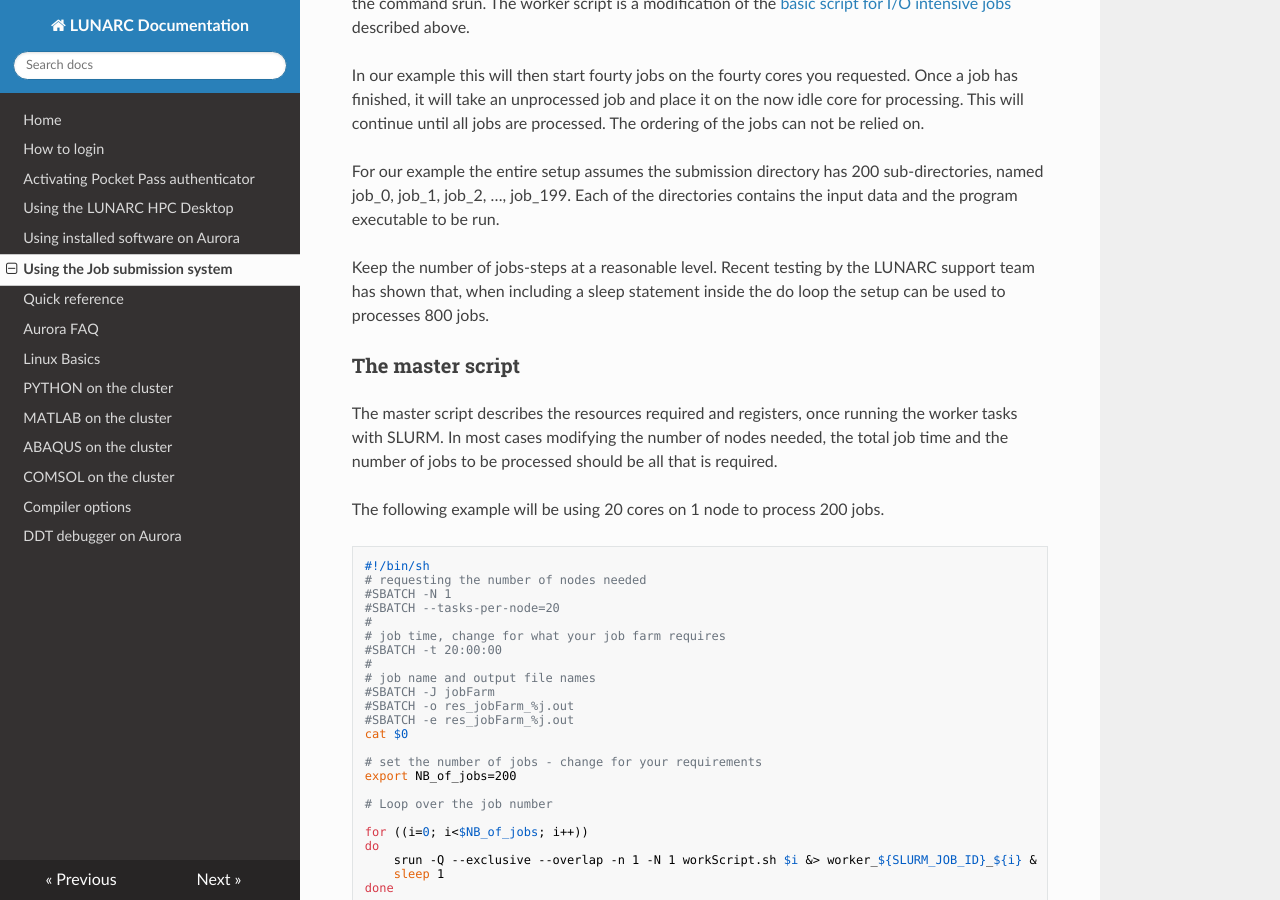
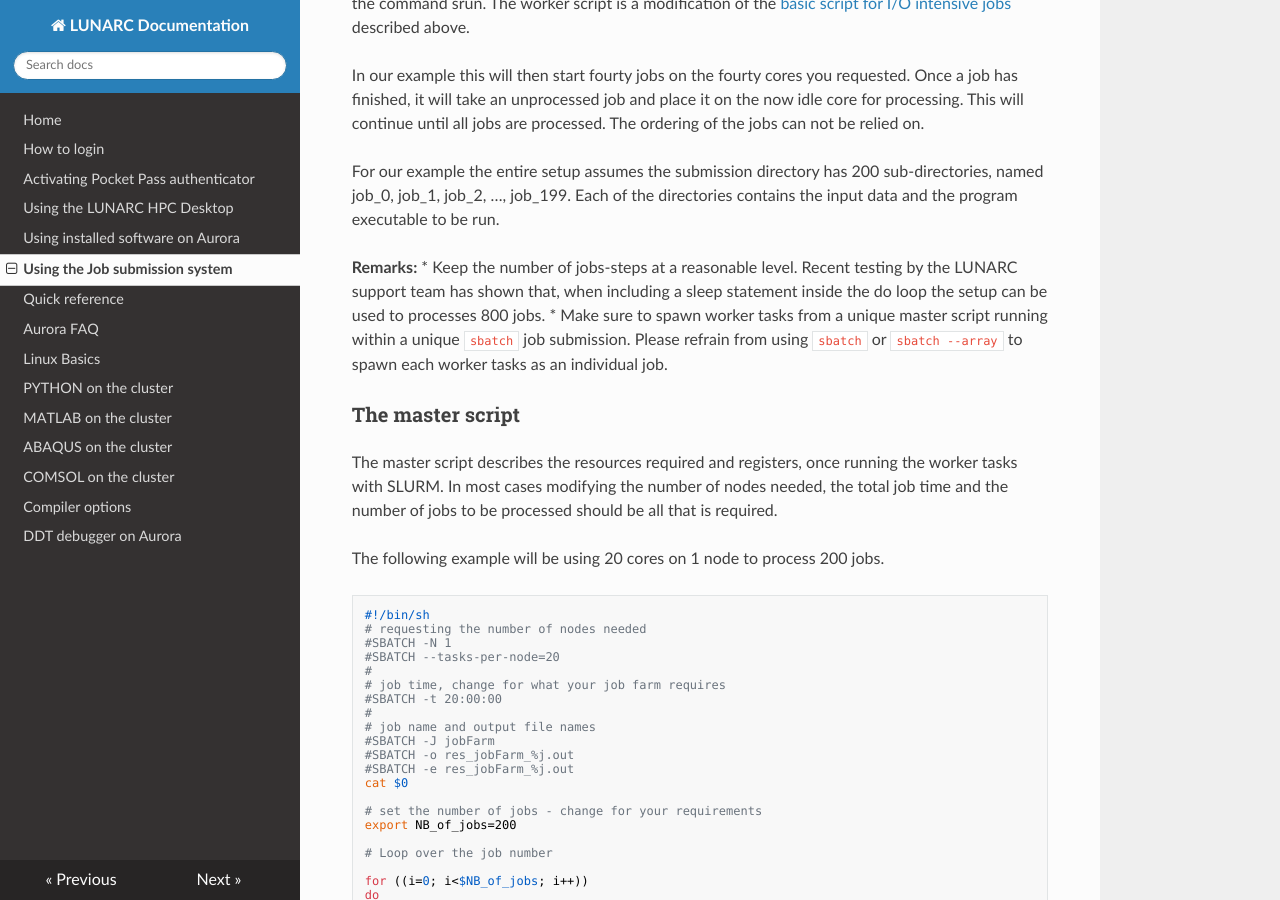
Before and after one commit to lunarc/lunarc_docs, an MkDocs documentation site: the page built from docs/batch_system.md, in a window 1280 px wide and 900 px high, scrolled down 16837 px. Built offline with MkDocs 1.6.1, drawn with Linux system fonts in a browser that asks for light colours; nearby versions of some CDN libraries; old or Windows-style settings are respelled for this version of MkDocs; some of the changed text lies outside the part shown.

Commit message:
Added warning against spawning worker tasks directly with sbatch

```diff
--- a/docs/batch_system.md
+++ b/docs/batch_system.md
@@ -815,9 +815,12 @@ For our example the entire setup assumes the submission directory has
 the directories contains the input data and the program executable to be
 run.
 
-Keep the number of jobs-steps at a reasonable level. Recent testing by
+**Remarks:**
+* Keep the number of jobs-steps at a reasonable level. Recent testing by
 the LUNARC support team has shown that, when including a sleep statement
 inside the do loop the setup can be used to processes 800 jobs.
+* Make sure to spawn worker tasks from a unique master script running within a unique `sbatch` job submission.
+Please refrain from using `sbatch` or `sbatch --array` to spawn each worker tasks as an individual job.
 
 ### The master script
 
```
Also changed, not shown: other parts of docs/batch_system.md (+1 -1 lines).
